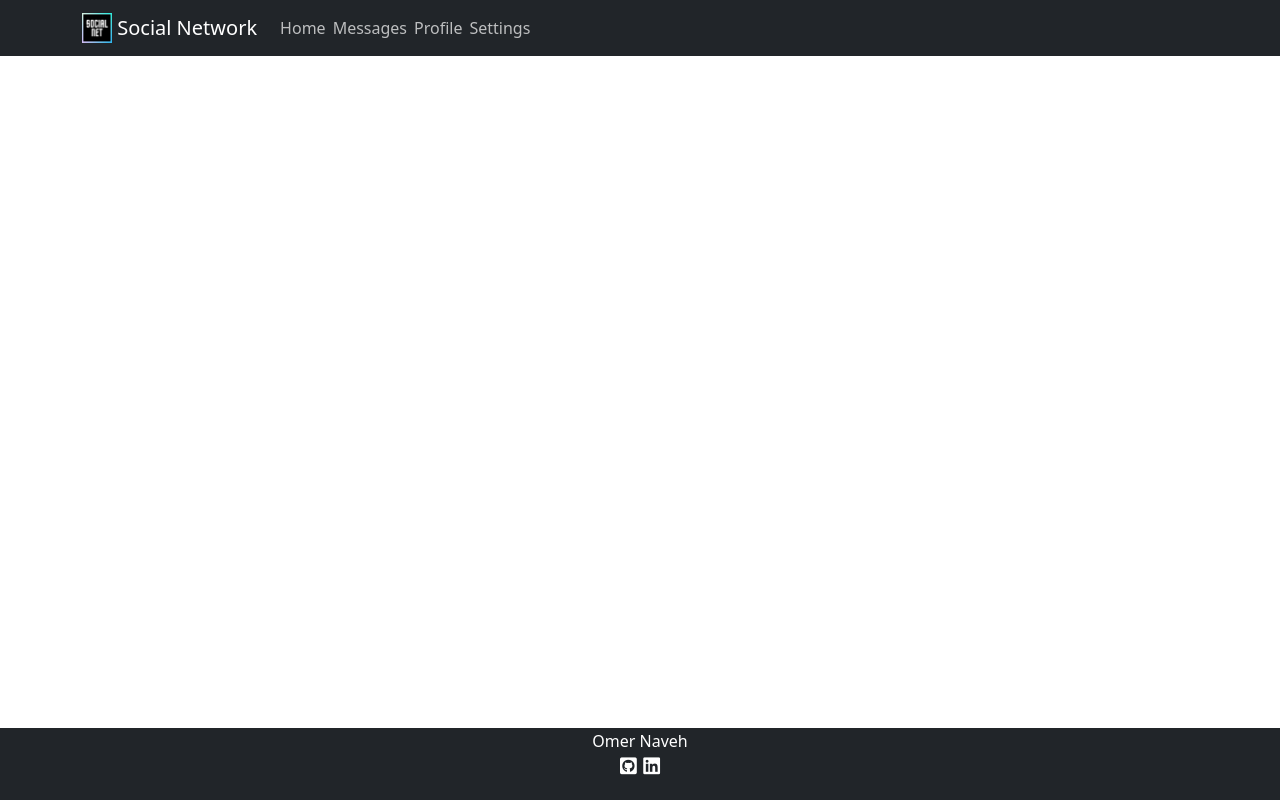
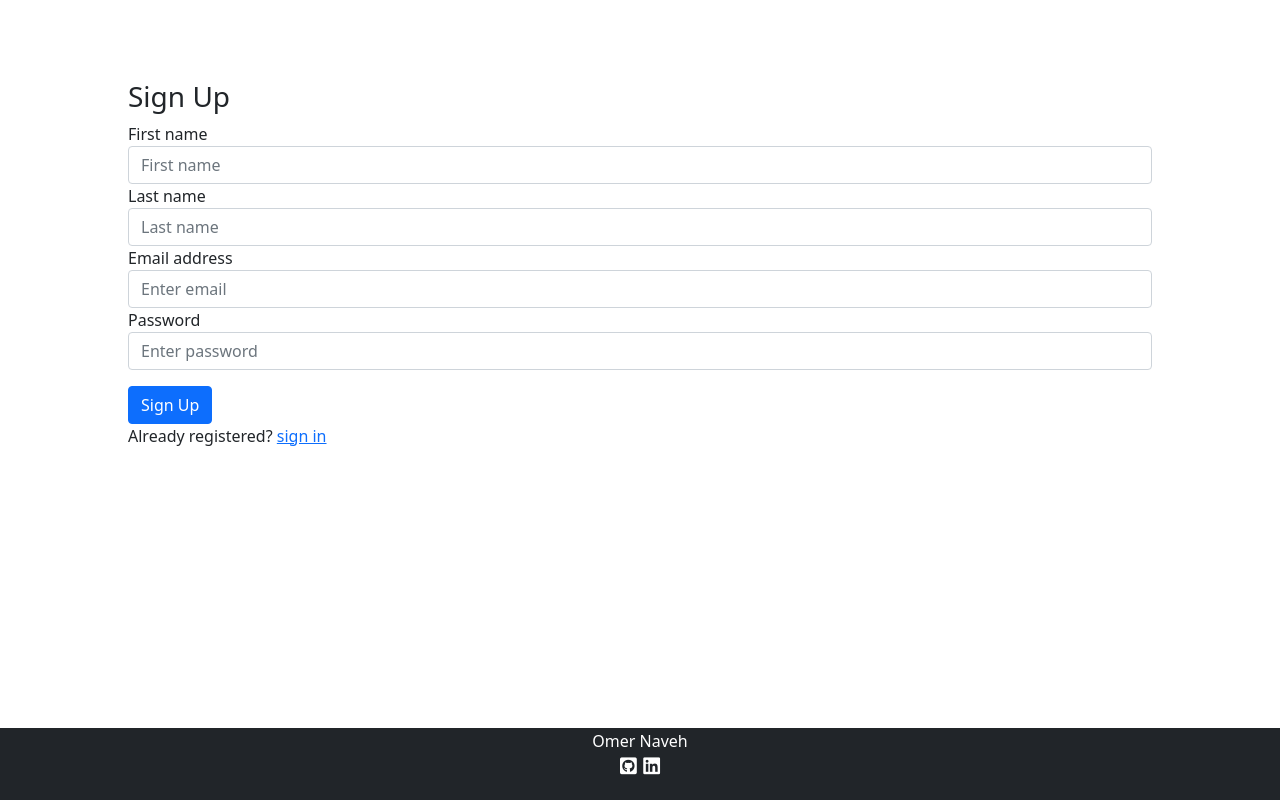
Before and after one commit to OmerNaveh/socialNetwork, a React (Create React App) app in the folder front/: page /signup in a window 1280 px wide. Built offline with nearby package versions, Linux system fonts and the light colour scheme.

Commit message:
added basic login signup interface

```diff
--- a/front/src/App.js
+++ b/front/src/App.js
@@ -6,7 +6,23 @@ import Messages from "./components/Messages";
 import Home from "./components/Home";
 import Profile from "./components/Profile";
 import Settings from "./components/Settings";
+import userContext from "./context/userContext";
+import { useContext } from "react";
+import Login from "./components/Login";
+import SignUp from "./components/SignUp";
 function App() {
+  const { logUser } = useContext(userContext);
+
+  if (!logUser)
+    return (
+      <BrowserRouter>
+        <Routes>
+          <Route path="/" element={<Login />} />
+          <Route path="/signup" element={<SignUp />} />
+        </Routes>
+        <Footer />
+      </BrowserRouter>
+    );
   return (
     <BrowserRouter>
       <NavBar />
--- /dev/null
+++ b/front/src/components/Login.jsx
@@ -0,0 +1,37 @@
+import React from "react";
+import { Link } from "react-router-dom";
+
+export default function Login() {
+  return (
+    <div>
+      <form>
+        <h3>Sign In</h3>
+
+        <div className="form-group">
+          <label>Email address</label>
+          <input
+            type="email"
+            className="form-control"
+            placeholder="Enter email"
+          />
+        </div>
+
+        <div className="form-group">
+          <label>Password</label>
+          <input
+            type="password"
+            className="form-control"
+            placeholder="Enter password"
+          />
+        </div>
+
+        <button type="submit" className="btn btn-primary btn-block mt-3">
+          Submit
+        </button>
+        <p className="forgot-password text-right">
+          Dont have an account? <Link to="/signup">sign up</Link>
+        </p>
+      </form>
+    </div>
+  );
+}
--- /dev/null
+++ b/front/src/components/SignUp.jsx
@@ -0,0 +1,55 @@
+import React from "react";
+import { Link, useNavigate } from "react-router-dom";
+
+export default function SignUp() {
+  const navigate = useNavigate();
+  const submitForm = () => {
+    navigate("/"); //navigates to signIn page
+  };
+  return (
+    <div>
+      <form onSubmit={() => submitForm()}>
+        <h3>Sign Up</h3>
+
+        <div className="form-group">
+          <label>First name</label>
+          <input
+            type="text"
+            className="form-control"
+            placeholder="First name"
+          />
+        </div>
+
+        <div className="form-group">
+          <label>Last name</label>
+          <input type="text" className="form-control" placeholder="Last name" />
+        </div>
+
+        <div className="form-group">
+          <label>Email address</label>
+          <input
+            type="email"
+            className="form-control"
+            placeholder="Enter email"
+          />
+        </div>
+
+        <div className="form-group">
+          <label>Password</label>
+          <input
+            type="password"
+            className="form-control"
+            placeholder="Enter password"
+          />
+        </div>
+
+        <button type="submit" className="btn btn-primary btn-block mt-3">
+          Sign Up
+        </button>
+        <p className="forgot-password text-right">
+          Already registered? <Link to="/">sign in</Link>
+        </p>
+      </form>
+    </div>
+  );
+}
--- /dev/null
+++ b/front/src/context/MainProvider.jsx
@@ -0,0 +1,11 @@
+import React from "react";
+import { useState } from "react";
+import userContext from "./userContext";
+export default function MainProvider({ children }) {
+  const [logUser, setLogUser] = useState(false);
+  return (
+    <userContext.Provider value={{ logUser, setLogUser }}>
+      {children}
+    </userContext.Provider>
+  );
+}
--- /dev/null
+++ b/front/src/context/userContext.js
@@ -0,0 +1,5 @@
+import * as React from "react";
+
+const userContext = React.createContext();
+
+export default userContext;
```
Also changed, not shown: front/src/index.js (+5 -2 lines).
